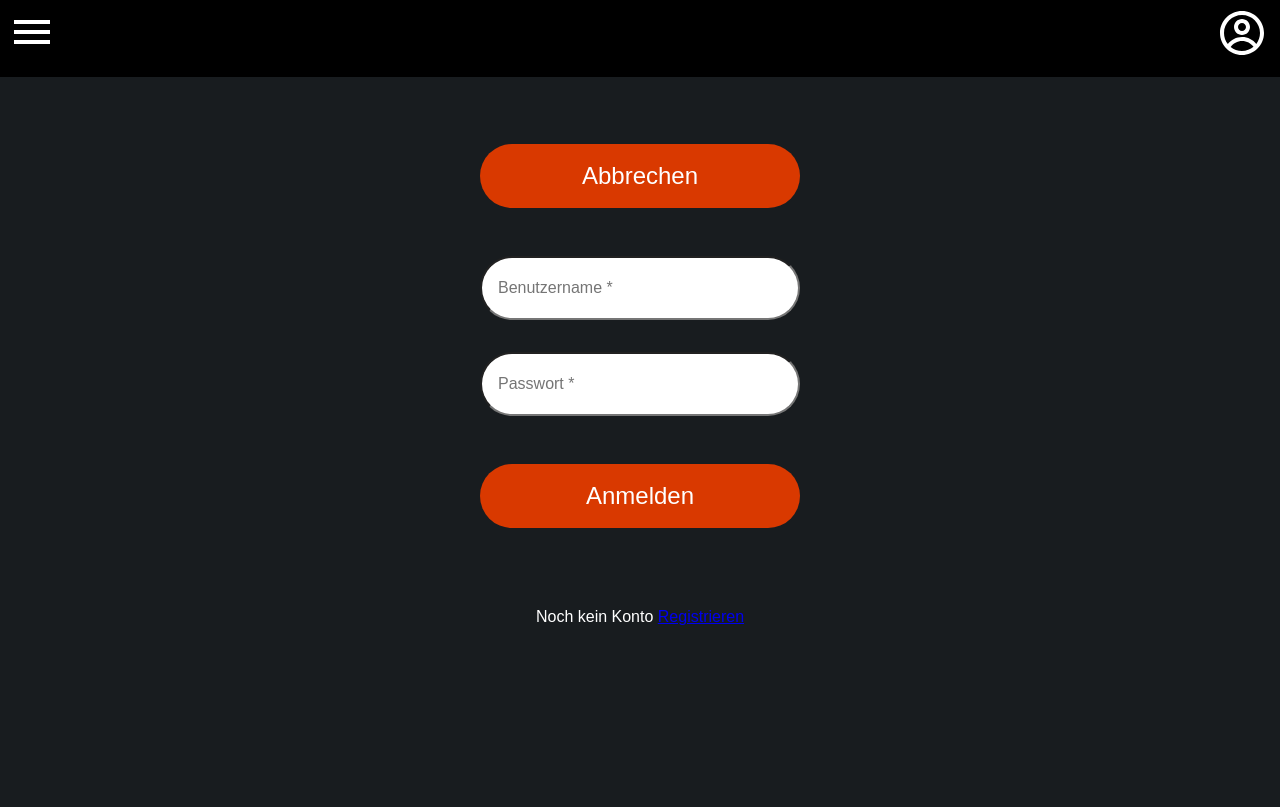
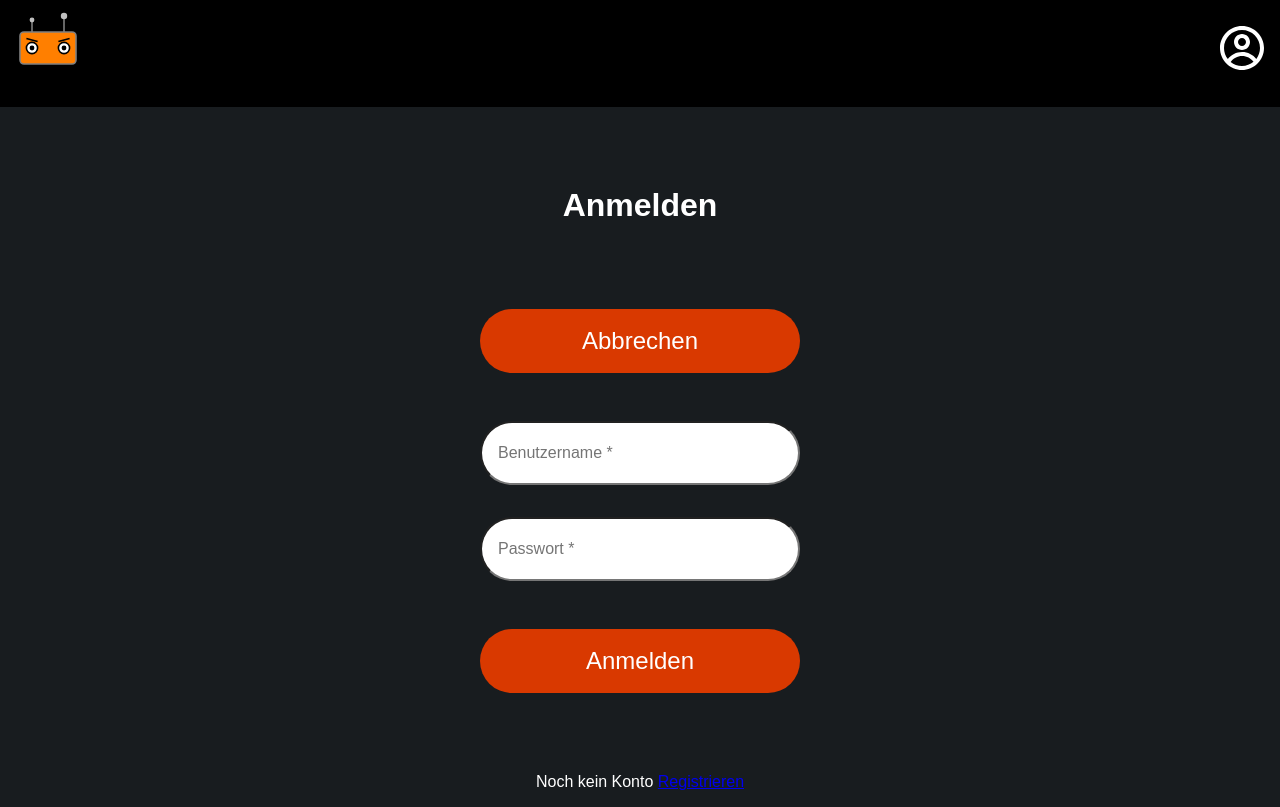
Before and after one commit to xXrederXx/Wrodit-Frontend, a React (Vite) app: page /wrodit/login in a window 1280 px wide. Built offline with nearby package versions, Linux system fonts and the light colour scheme.

Commit message:
Adding logo with link to home

```diff
--- a/src/components/Header.jsx
+++ b/src/components/Header.jsx
@@ -1,12 +1,20 @@
-import SideBar from "./SideBar";
 import styles from "./Header.module.css";
 import Dropdown from "./Dropdown";
+import logo from "../assets/logo.svg";
+import { Link } from "react-router-dom";
 
 export default function Header() {
   return (
     <header className={styles.header}>
-      <SideBar />
-      <Dropdown/>
+      {" "}
+      <Link to="/">
+        <img
+          src={logo}
+          alt="Mein Logo"
+          style={{ width: "5rem", height: "5rem" }}
+        ></img>{" "}
+      </Link>
+      <Dropdown />
     </header>
   );
 }
--- a/src/components/Header.module.css
+++ b/src/components/Header.module.css
@@ -2,12 +2,11 @@
   display: flex;
   flex-direction: row;
   justify-content: space-between;
+  align-items: center;
   font-size: 3rem;
   background-color: black;
-  margin: 0;
+  margin-bottom: 5rem;
   padding: 0.5rem 0.5rem 0.5rem 0.5rem;
   width: 100%;
-  position: fixed;
-  top: 0;
-  left: 0;
+
 }
--- a/src/components/PostInformation.jsx
+++ b/src/components/PostInformation.jsx
@@ -21,7 +21,7 @@ export default function PostInformation({name, threadName, createdAt}) {
         <header className={styles.header}>
         <p>Von: {name}</p>
         <p>Aus: {threadName}</p>
-        <p>Vohr {timeAgo(createdAt)}</p>
+        <p>Vor {timeAgo(createdAt)}</p>
         </header>
     )
 }
--- a/src/index.css
+++ b/src/index.css
@@ -2,6 +2,7 @@ body {
     background-color: #181c1f;
     color: white;
     font-family: Arial, Helvetica, sans-serif;
+    margin: 0;
 }
 *,*::before,*::after {
     box-sizing: border-box;
```
Also changed, not shown: src/App.module.css (deleted), src/assets/logo.svg (added).
